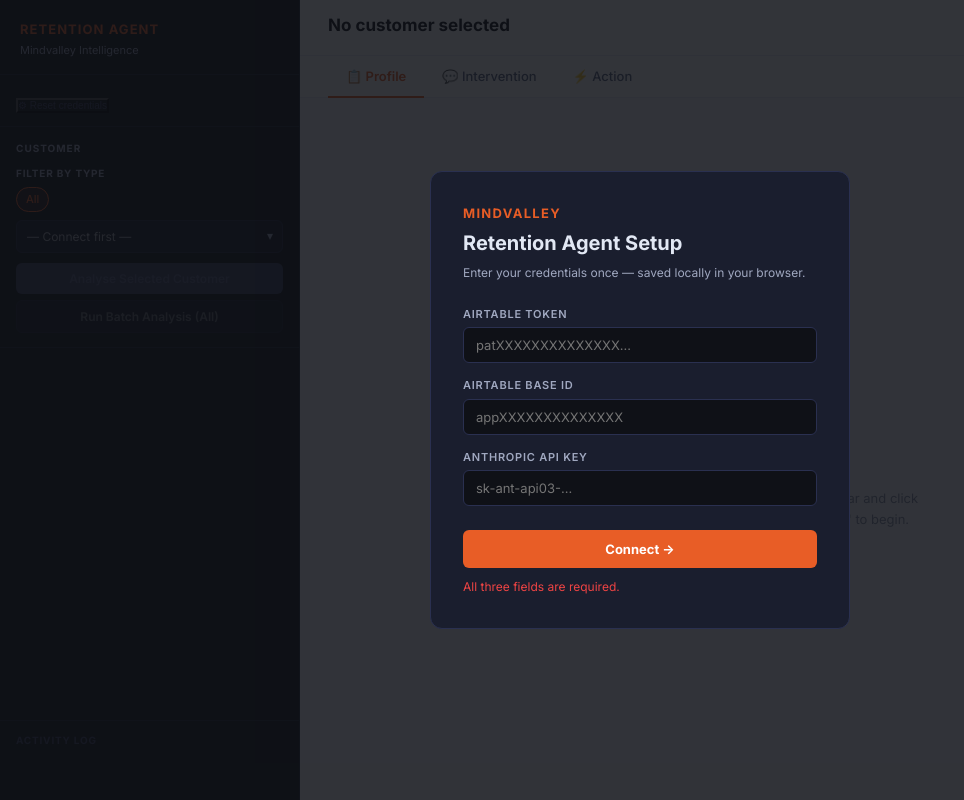
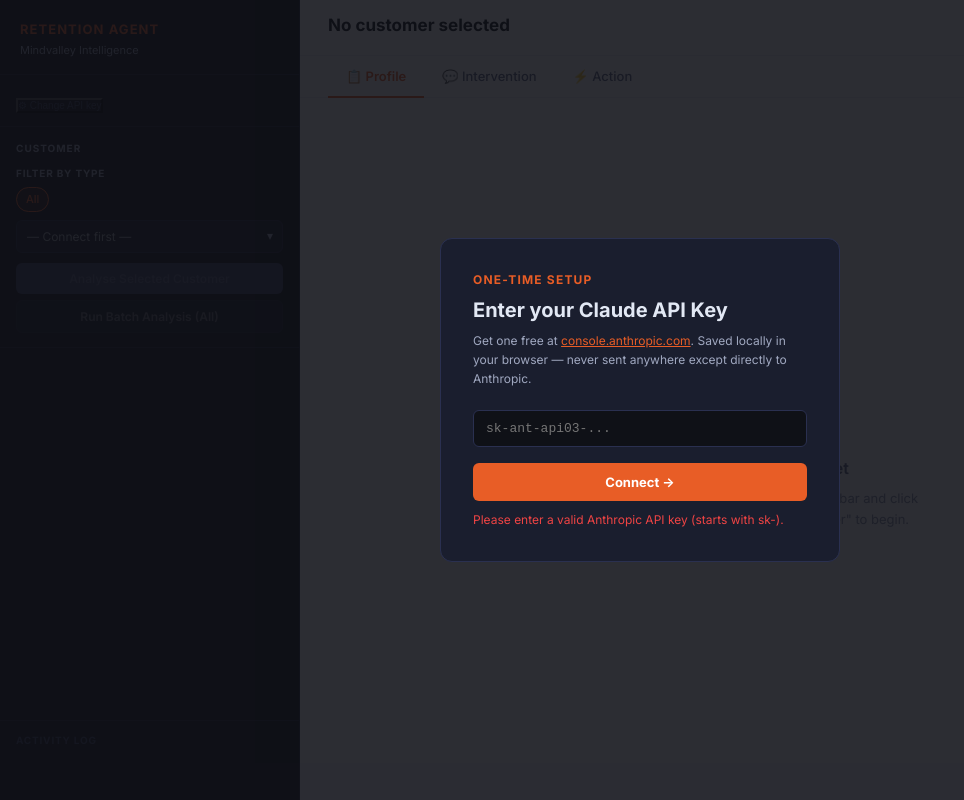
Before and after one commit to 5twto/mv_application, a plain HTML site: page retention_agent.html in a window 1280 px wide. Both pictures are taken after a click on the button "Connect →". Shown: the whole page, without its empty margins (0-964 px from the left). Drawn offline with nearby package versions, Linux system fonts and the light colour scheme.

Commit message:
Hardcode Airtable credentials; user provides own Claude API key

```diff
--- a/retention_agent.html
+++ b/retention_agent.html
@@ -616,29 +616,6 @@
 </head>
 <body>
 
-<!-- ===== SETUP MODAL ===== -->
-<div id="setupModal" style="display:none;position:fixed;inset:0;background:rgba(15,17,23,0.85);z-index:999;align-items:center;justify-content:center;">
-  <div style="background:#1A1E2E;border:1px solid #2A3050;border-radius:12px;padding:32px;width:420px;max-width:90vw;">
-    <div style="font-size:13px;font-weight:700;letter-spacing:0.1em;text-transform:uppercase;color:var(--mv-orange);margin-bottom:4px;">Mindvalley</div>
-    <div style="font-size:20px;font-weight:700;color:#E2E8F4;margin-bottom:6px;">Retention Agent Setup</div>
-    <div style="font-size:12px;color:#A0A8C0;margin-bottom:24px;">Enter your credentials once — saved locally in your browser.</div>
-    <div style="margin-bottom:14px;">
-      <label style="display:block;font-size:11px;font-weight:600;color:#A0A8C0;margin-bottom:5px;text-transform:uppercase;letter-spacing:0.07em;">Airtable Token</label>
-      <input id="setupAirtableToken" type="password" placeholder="patXXXXXXXXXXXXXX..." style="width:100%;background:#0F1117;border:1px solid #2A3050;color:#E2E8F4;border-radius:6px;padding:9px 12px;font-size:13px;font-family:inherit;outline:none;" />
-    </div>
-    <div style="margin-bottom:14px;">
-      <label style="display:block;font-size:11px;font-weight:600;color:#A0A8C0;margin-bottom:5px;text-transform:uppercase;letter-spacing:0.07em;">Airtable Base ID</label>
-      <input id="setupBaseId" type="text" placeholder="appXXXXXXXXXXXXXX" style="width:100%;background:#0F1117;border:1px solid #2A3050;color:#E2E8F4;border-radius:6px;padding:9px 12px;font-size:13px;font-family:inherit;outline:none;" />
-    </div>
-    <div style="margin-bottom:24px;">
-      <label style="display:block;font-size:11px;font-weight:600;color:#A0A8C0;margin-bottom:5px;text-transform:uppercase;letter-spacing:0.07em;">Anthropic API Key</label>
-      <input id="setupAnthropicKey" type="password" placeholder="sk-ant-api03-..." style="width:100%;background:#0F1117;border:1px solid #2A3050;color:#E2E8F4;border-radius:6px;padding:9px 12px;font-size:13px;font-family:inherit;outline:none;" />
-    </div>
-    <button onclick="saveSetup()" style="width:100%;background:var(--mv-orange);color:#fff;border:none;border-radius:6px;padding:11px;font-family:inherit;font-size:13px;font-weight:700;cursor:pointer;">Connect →</button>
-    <div id="setupError" style="color:#EF4444;font-size:12px;margin-top:10px;display:none;"></div>
-  </div>
-</div>
-
 <div class="email-popover" id="emailPopover">
   <h4 id="emailPopoverWeek">Week</h4>
   <div id="emailPopoverList"></div>
@@ -647,6 +624,20 @@
 <div class="email-popover" id="contentPopover">
   <h4 id="contentPopoverTitle">Content</h4>
   <div id="contentPopoverList"></div>
+</div>
+
+<!-- ===== CLAUDE API KEY MODAL ===== -->
+<div id="setupModal" style="display:none;position:fixed;inset:0;background:rgba(15,17,23,0.88);z-index:999;align-items:center;justify-content:center;">
+  <div style="background:#1A1E2E;border:1px solid #2A3050;border-radius:12px;padding:32px;width:400px;max-width:92vw;">
+    <div style="font-size:12px;font-weight:700;letter-spacing:0.1em;text-transform:uppercase;color:var(--mv-orange);margin-bottom:6px;">One-time setup</div>
+    <div style="font-size:20px;font-weight:700;color:#E2E8F4;margin-bottom:6px;">Enter your Claude API Key</div>
+    <div style="font-size:12px;color:#A0A8C0;line-height:1.6;margin-bottom:22px;">Get one free at <a href="https://console.anthropic.com" target="_blank" style="color:var(--mv-orange);">console.anthropic.com</a>. Saved locally in your browser — never sent anywhere except directly to Anthropic.</div>
+    <input id="setupAnthropicKey" type="password" placeholder="sk-ant-api03-..." autocomplete="off"
+      style="width:100%;background:#0F1117;border:1px solid #2A3050;color:#E2E8F4;border-radius:6px;padding:10px 12px;font-size:13px;font-family:monospace;outline:none;margin-bottom:16px;"
+      onkeydown="if(event.key==='Enter') saveSetup()" />
+    <button onclick="saveSetup()" style="width:100%;background:var(--mv-orange);color:#fff;border:none;border-radius:6px;padding:11px;font-family:inherit;font-size:13px;font-weight:700;cursor:pointer;">Connect →</button>
+    <div id="setupError" style="color:#EF4444;font-size:12px;margin-top:10px;display:none;"></div>
+  </div>
 </div>
 
 <div class="loading-overlay" id="loadingOverlay">
@@ -670,7 +661,7 @@
         Connecting...
       </div>
       <div style="margin-top:6px;">
-        <button class="btn-ghost" style="font-size:10px;color:#3A4060;padding:0;" onclick="resetCredentials()">⚙ Reset credentials</button>
+        <button class="btn-ghost" style="font-size:10px;color:#3A4060;padding:0;" onclick="resetApiKey()">⚙ Change API key</button>
       </div>
     </div>
 
@@ -926,9 +917,9 @@
 // STATE
 // ============================================================
 const state = {
-  airtableToken: '',
-  baseId: '',
-  anthropicKey: '',
+  airtableToken: atob('cGF0R3lHdmxJR2o5cnZROWQuMzk3NmJjYTBkOTEzNmNmZjM3YzczMTYwZTBkM2UyZjdjYjIxNTAzZWM0Zjg4MmQ1OTNjNzU4NWU4ZmQ5OWFiZQ=='),
+  baseId: 'appR51UGmG38Qx2g1',
+  anthropicKey: '',  // user-provided — entered once via setup modal, stored in localStorage
   customers: [],          // raw Airtable records from Customers table
   currentAnalysis: null,  // { customer, allData, result }
   currentTone: 'warm',
@@ -2360,54 +2351,40 @@
 }
 
 // ============================================================
-// SETUP MODAL
-// ============================================================
-function resetCredentials() {
-  localStorage.removeItem('mv_airtable_token');
-  localStorage.removeItem('mv_base_id');
-  localStorage.removeItem('mv_anthropic_key');
-  document.getElementById('setupAirtableToken').value = '';
-  document.getElementById('setupBaseId').value = '';
-  document.getElementById('setupAnthropicKey').value = '';
-  document.getElementById('setupModal').style.display = 'flex';
-}
-
+// SETUP MODAL (Claude API key only)
+// ============================================================
 function saveSetup() {
-  const token = document.getElementById('setupAirtableToken').value.trim();
-  const base  = document.getElementById('setupBaseId').value.trim();
   const key   = document.getElementById('setupAnthropicKey').value.trim();
   const errEl = document.getElementById('setupError');
-  if (!token || !base || !key) {
-    errEl.textContent = 'All three fields are required.';
+  if (!key || !key.startsWith('sk-')) {
+    errEl.textContent = 'Please enter a valid Anthropic API key (starts with sk-).';
     errEl.style.display = 'block';
     return;
   }
   errEl.style.display = 'none';
-  localStorage.setItem('mv_airtable_token', token);
-  localStorage.setItem('mv_base_id', base);
   localStorage.setItem('mv_anthropic_key', key);
-  state.airtableToken = token;
-  state.baseId = base;
   state.anthropicKey = key;
   document.getElementById('setupModal').style.display = 'none';
-  log('Credentials saved. Connecting...', 'info');
   connectAndLoad();
 }
 
+function resetApiKey() {
+  localStorage.removeItem('mv_anthropic_key');
+  state.anthropicKey = '';
+  document.getElementById('setupAnthropicKey').value = '';
+  document.getElementById('setupError').style.display = 'none';
+  document.getElementById('setupModal').style.display = 'flex';
+}
+
 // ============================================================
 // INIT
 // ============================================================
 window.addEventListener('DOMContentLoaded', () => {
-  // Load credentials from localStorage
-  state.airtableToken = localStorage.getItem('mv_airtable_token') || '';
-  state.baseId        = localStorage.getItem('mv_base_id') || '';
-  state.anthropicKey  = localStorage.getItem('mv_anthropic_key') || '';
-
-  if (state.airtableToken && state.baseId && state.anthropicKey) {
-    log('Credentials loaded. Connecting...', 'info');
+  state.anthropicKey = localStorage.getItem('mv_anthropic_key') || '';
+  if (state.anthropicKey) {
+    log('Connecting...', 'info');
     connectAndLoad();
   } else {
-    // Show setup modal
     document.getElementById('connectingBadge').style.display = 'none';
     document.getElementById('setupModal').style.display = 'flex';
   }
```
